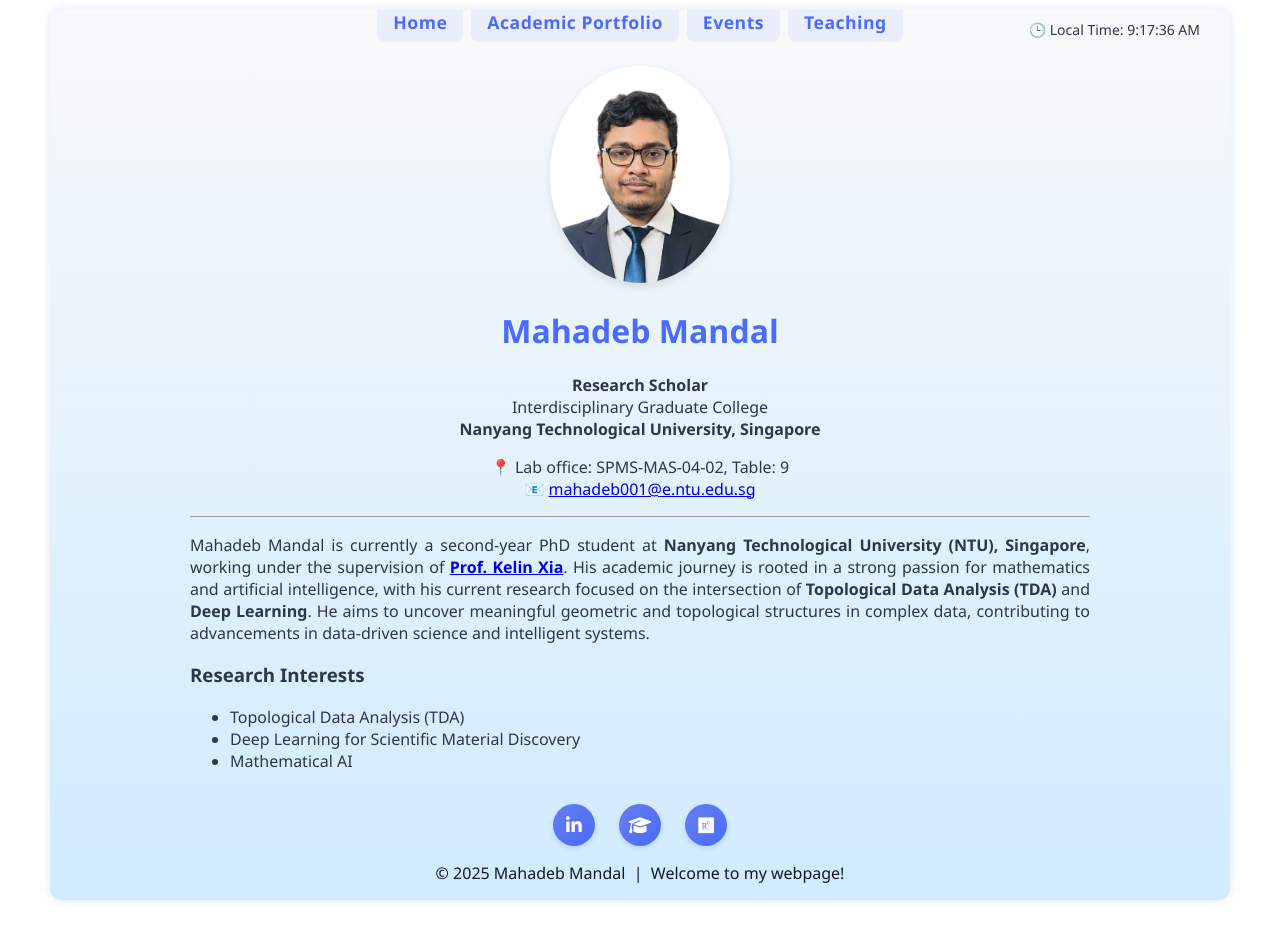
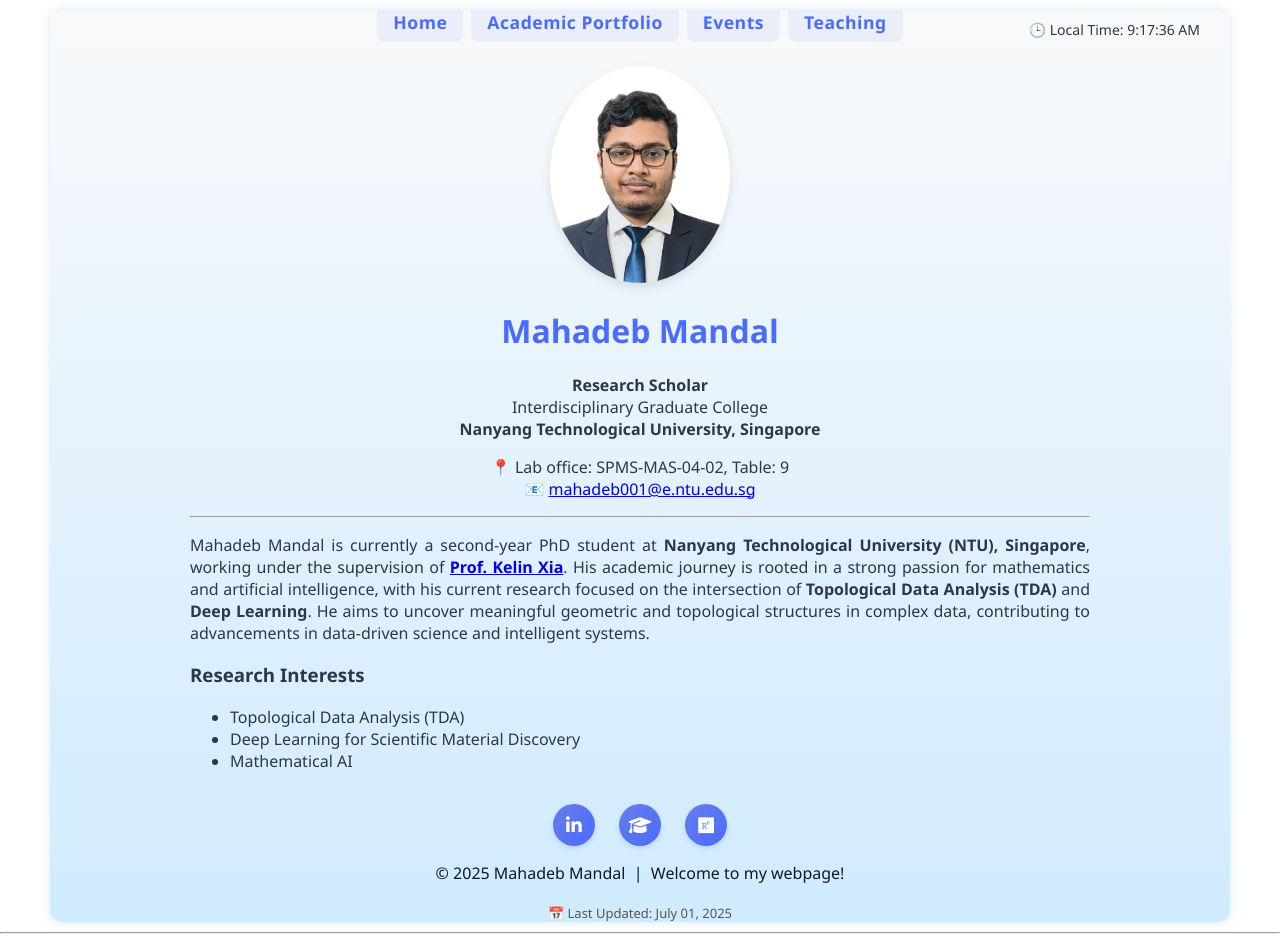
Before and after one commit to mahadeb-ai/mahadeb-ai.github.io, a Jekyll site: the page built from index.md, in a window 1280 px wide. Built offline with Jekyll 4.4.1, drawn with Linux system fonts in a browser that asks for light colours; before the commit the page ends 910 px from its top, so only the background shows below that.

Commit message:
Update default.html

```diff
--- a/_layouts/default.html
+++ b/_layouts/default.html
@@ -271,7 +271,11 @@
                 </div>
                 <p>&copy; 2025 Mahadeb Mandal &nbsp;|&nbsp; Welcome to my webpage!</p>
             </footer>
+            <div style="text-align: center; font-size: 13px; color: #555; margin-top: 20px;">
+      📅 Last Updated: {{ page.last_modified_at | date: "%B %d, %Y" }}
+            </div>
         </div>
     </div>
+    <hr>
 </body>
 </html>
```
